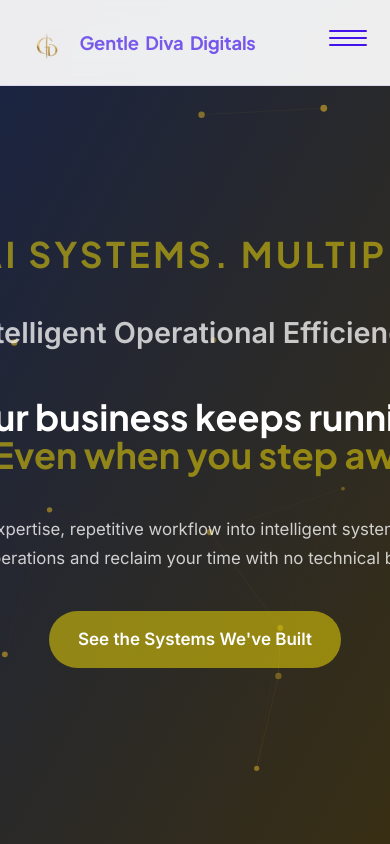
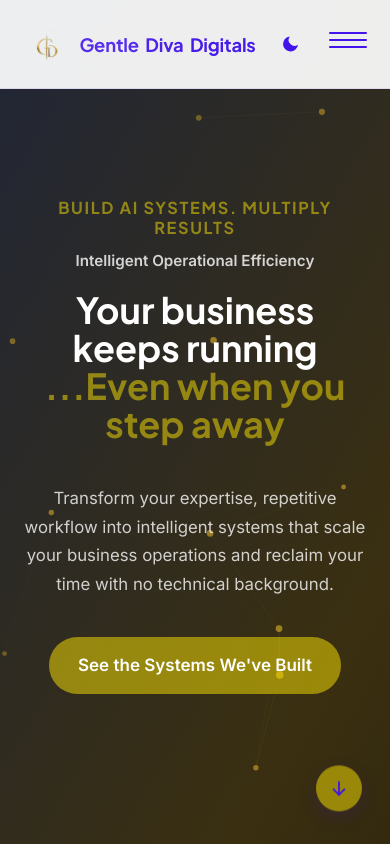
Before and after one commit to Gentle-Diva/GDD-Website, a plain HTML site: page index.html in a window 390 px wide. Shown: the top 844 px of the page. Drawn offline with Linux system fonts and the light colour scheme.

Commit message:
Intense. Theme, scroll, B&A arrow, hero fix

```diff
--- a/css/about.css
+++ b/css/about.css
@@ -7,7 +7,7 @@
 .about-photo{width:180px;height:180px;margin:0 auto 2.2rem;overflow:hidden;background:rgba(58,18,201,0.06);display:flex;align-items:center;justify-content:center;clip-path:polygon(50% 0%,93% 25%,93% 75%,50% 100%,7% 75%,7% 25%)}
 .about-photo img{width:100%;height:100%;object-fit:cover;display:block}
 
-.about-text{text-align:justify;hyphens:auto;margin-bottom:2.5rem}
+.about-text{text-align:left;line-height:1.65;margin-bottom:2.5rem}
 .about-text p{margin-bottom:1.2rem;max-width:none}
 
 .connect-btn{display:inline-flex;align-items:center;gap:0.6rem;background:var(--gold);color:var(--blue);padding:0.9rem 1.7rem;border-radius:100px;text-decoration:none;font-weight:600}
--- a/css/base.css
+++ b/css/base.css
@@ -2,13 +2,14 @@
 *{margin:0;padding:0;box-sizing:border-box}
 :root{
   color-scheme: light;
-  --white:#ffffff;
+
+  --white:#ffffff(0 90% 9%);
   --blue:#4214eb;
   --gold:rgba(252, 227, 3, 0.5);
   --body-text:#2a2a2a;
   --font-heading:'Plus Jakarta Sans',sans-serif;
   --font-body:'Inter',sans-serif;
-  --section-border:rgba(58, 6, 247, 0.14);
+    --section-border:rgba(58, 6, 247, 0.14);
 
   /* legacy aliases: keep sections not yet rebuilt from breaking mid-redesign */
   --cream:var(--white);
@@ -17,31 +18,8 @@
   --ink:var(--body-text);--ink-soft:var(--body-text);--ink-muted:#6b6b64;
   --serif:var(--font-heading);--sans:var(--font-body);
 }
-html{
-  scroll-behavior:smooth;
-  overflow-x:hidden;
-  background-color:var(--white);
-  color:var(--body-text);
-  color-scheme:light;
-}
-body{
-  font-family:var(--font-body);
-  font-size:17px;
-  line-height:1.7;
-  color:var(--body-text);
-  background:linear-gradient(180deg,#ffffff 0%,#f8f9ff 100%);
-  overflow-x:hidden;
-  -webkit-font-smoothing:antialiased;
-  min-height:100%;
-}
-*{color:inherit}
-input,textarea,select,button{color-scheme:light}
-
-@media (prefers-color-scheme: dark){
-  :root{color-scheme:light !important}
-  html,body{background-color:#ffffff !important;color:#2a2a2a !important}
-  body *{color:inherit !important}
-}
+html{scroll-behavior:smooth;overflow-x:hidden}
+body{font-family:var(--font-body);font-size:17px;line-height:1.7;color:var(--body-text);background:linear-gradient(180deg,#ffffff 0%,#f8f9ff 100%);overflow-x:hidden;-webkit-font-smoothing:antialiased}
 
 h1,h2,h3{font-family:var(--font-heading);color:var(--blue);line-height:1.15}
 h1{font-size:clamp(2.75rem,6vw,4.5rem);font-weight:700;line-height:1.05}
@@ -81,3 +59,10 @@ section[id]{scroll-margin-top:90px}
 .bullet-list{list-style:none;display:flex;flex-direction:column;gap:0.6rem}
 .bullet-list li{position:relative;padding-left:1.5rem;font-size:0.98rem;line-height:1.6}
 .bullet-list li::before{content:'';position:absolute;left:0;top:0.5em;width:8px;height:8px;background:var(--body-text);border-radius:2px;transform:rotate(45deg)}
+
+.scroll-toggle{position:fixed;bottom:28px;right:28px;width:46px;height:46px;border-radius:50%;background:var(--gold);color:var(--blue);border:none;cursor:pointer;display:flex;align-items:center;justify-content:center;z-index:150;box-shadow:0 6px 18px rgba(58,18,201,0.18)}
+.scroll-toggle svg{width:22px;height:22px}
+.scroll-toggle{animation:scrollBounceDown 1.8s ease-in-out infinite}
+.scroll-toggle.at-bottom{animation:scrollBounceUp 1.8s ease-in-out infinite}
+@keyframes scrollBounceDown{0%,100%{transform:translateY(0)}50%{transform:translateY(-5px)}}
+@keyframes scrollBounceUp{0%,100%{transform:translateY(0) rotate(180deg)}50%{transform:translateY(5px) rotate(180deg)}}
--- a/css/hero.css
+++ b/css/hero.css
@@ -5,14 +5,14 @@
 
 .hero-network{position:absolute;inset:0;width:100%;height:100%;z-index:1}
 
-.hero-content{position:relative;z-index:2;max-width:700px;text-align:center}
-.hero-eyebrow{display:block;color:var(--gold);font-family:var(--font-heading);font-weight:650;font-size:2.2rem;text-transform:uppercase;letter-spacing:0.1em;margin-bottom:1.6rem;white-space:nowrap}
-.hero-subline{color:rgba(255,255,255,0.75);font-family:var(--font-body);font-size:1.8rem;font-weight:550;margin-bottom:2.5rem}
+.hero-content{position:relative;z-index:2;max-width:700px;width:100%;text-align:center}
+.hero-eyebrow{display:block;color:var(--gold);font-family:var(--font-heading);font-weight:650;font-size:clamp(1.05rem,2.8vw,2.2rem);line-height:1.2;text-transform:uppercase;letter-spacing:0.1em;margin-bottom:1rem;max-width:100%;white-space:normal}
+.hero-subline{color:rgba(255,255,255,0.8);font-family:var(--font-body);font-size:clamp(1rem,2.3vw,1.8rem);font-weight:550;line-height:1.4;margin:0 auto 2rem;max-width:100%}
 
 .hero h1{color:#fff;margin-bottom:2.6rem;font-size:clamp(2.25rem,4.5vw,3.25rem)}
 .hero h1 em{color:var(--gold);font-style:normal}
 
 .hero-desc{color:rgba(255,255,255,0.78);font-size:1.05rem;line-height:1.7;margin:0 auto 2.4rem;max-width:52ch}
 
-.hero-cta{display:inline-block;background:var(--gold);color:#fff;padding:0.9rem 1.8rem;border-radius:100px;font-weight:600;text-decoration:none;transition:transform .15s ease,background .2s ease}
+.hero-cta{display:inline-block;background:var(--gold);color:#fff;padding:0.9rem 1.8rem;border-radius:100px;font-weight:600;text-decoration:none;transition:transform .15s ease,background .2s ease;max-width:100%}
 .hero-cta:hover{transform:translateY(-2px)}
--- a/css/nav.css
+++ b/css/nav.css
@@ -3,6 +3,8 @@ nav{position:fixed;top:0;left:0;right:0;z-index:100;display:flex;align-items:cen
 
 .nav-brand{display:flex;align-items:center;gap:0.2rem;text-decoration:none}
 .nav-logo{height:40px;width:auto;display:block}
+
+.nav-right{display:flex;align-items:center;gap:0.8rem}
 
 .nav-name{display:inline-flex;gap:0.35em;font-family:var(--font-heading);font-weight:700;font-size:1.15rem;color:var(--blue);letter-spacing:-0.01em}
 .nav-name .word{display:inline-block;opacity:0;transform:translateY(10px);animation:navWordIn .4s cubic-bezier(.2,.8,.2,1) forwards,navPulse 2.6s ease-in-out infinite}
@@ -31,3 +33,10 @@ nav{position:fixed;top:0;left:0;right:0;z-index:100;display:flex;align-items:cen
 
 .nav-dropdown a{padding:0.7rem 1rem;border-radius:8px;color:var(--blue);text-decoration:none;font-family:var(--font-body);font-size:0.95rem;font-weight:500;transition:background .15s ease,color .15s ease}
 .nav-dropdown a:hover{background:rgba(172,160,53,0.14);color:#7a6f1f}
+
+.theme-toggle{background:none;border:none;cursor:pointer;color:var(--blue);padding:0.5rem;display:flex;align-items:center;justify-content:center;width:50px;height:50px}
+.theme-toggle svg{color:var(--blue);fill:var(--blue);width:25px;height:20px}
+.theme-toggle:hover,
+.theme-toggle:focus-visible{color:var(--blue);-webkit-text-fill-color:var(--blue);}
+body.dark-mode{background:#15100c;color:#e8e6e0}
+body.dark-mode .about,body.dark-mode .pain,body.dark-mode .how-we-work,body.dark-mode .systems,body.dark-mode .stats,body.dark-mode .comein,body.dark-mode footer,body.dark-mode nav{background:#15100c;color:#e8e6e0}
--- a/css/responsive.css
+++ b/css/responsive.css
@@ -2,12 +2,15 @@
 @media(max-width:700px){
   .about-text{text-align:left}
   .hero{padding:7rem 6% 4rem}
+  .hero-eyebrow{font-size:clamp(0.95rem,4.2vw,1.4rem);margin-bottom:0.75rem;white-space:normal;line-height:1.25}
+  .hero-subline{font-size:clamp(0.95rem,3.4vw,1.2rem);margin-bottom:1.25rem;line-height:1.35}
   .hero-desc{max-width:100%}
 
   .stats-grid{grid-template-columns:repeat(2,1fr)}
 
   .system-panel{grid-template-columns:1fr}
-  .ba-arrow{transform:rotate(90deg);padding:0.4rem 0;width:100%}
+  .ba-arrow{width:28px;min-width:28px;padding:0;margin:0.6rem auto;animation:arrowPulseMobile 1.5s ease-in-out infinite}
+@keyframes arrowPulseMobile{0%,100%{transform:rotate(90deg) translateY(0);opacity:0.55}50%{transform:rotate(90deg) translateY(5px);opacity:1}}
 
   .pain-list li{font-size:1.05rem}
 
--- a/css/systems.css
+++ b/css/systems.css
@@ -17,6 +17,6 @@
 .after .bullet-list li{font-weight:500}
 .after .bullet-list li::before{background:var(--blue)}
 
-.ba-arrow{display:flex;align-items:center;justify-content:center;color:var(--gold);width:26px;padding-top:2.4rem;animation:arrowPulse 1.8s ease-in-out infinite}
+.ba-arrow{display:flex;align-items:center;justify-content:center;color:var(--gold);width:30px;min-width:30px;padding-top:2.4rem;animation:arrowPulse 1.5s ease-in-out infinite}
 .ba-arrow svg{width:100%;height:auto;display:block}
-@keyframes arrowPulse{0%,100%{transform:translateX(0);opacity:0.5}50%{transform:translateX(6px);opacity:1}}
+@keyframes arrowPulse{0%,100%{transform:translateX(0);opacity:2}50%{transform:translateX(6px);opacity:2.5}}
--- a/index.html
+++ b/index.html
@@ -4,7 +4,6 @@
 <meta charset="UTF-8">
 <meta name="viewport" content="width=device-width, initial-scale=1.0">
 <meta name="color-scheme" content="light">
-<meta name="theme-color" content="#ffffff">
 <title>Gentle Diva Digitals - Build AI Systems</title>
 <link rel="icon" type="image/x-icon" href="favicon/favicon-trans2.ico">
 <link rel="icon" type="image/png" sizes="32x32" href="favicon/favicon-32x32trans2.png">
@@ -35,6 +34,9 @@
     </span>
   </a>
 
+   <div class="nav-right">
+    <button class="theme-toggle" id="themeToggle" type="button" aria-label="Toggle dark mode"><svg viewBox="0 0 24 24" fill="currentColor" width="20" height="20"><path d="M21 12.79A9 9 0 1 1 11.21 3 7 7 0 0 0 21 12.79z"/></svg></button>
+
   <div class="nav-menu">
     <button class="nav-menu-btn" id="navMenuBtn" aria-label="Open menu" aria-expanded="false">
       <span class="bars"><span></span><span></span><span></span></span>
@@ -64,14 +66,14 @@
   <div class="pain-inner">
     <h2>You didn't start your business<br>to spend all day on repetitive tasks.</h2>
     <ul class="pain-list">
-      <li>Scattered data across different sources</li>
-      <li>Inconsistent and unorganized CRM</li>
-      <li>Follow-ups that never happen</li>
       <li>Onboarding 24hrs later</li>
       <li>Leads neglected go cold</li>
       <li>Manual content publishing</li>
+      <li>Follow-ups that never happen</li>
+      <li>Inconsistent and unorganized CRM</li>
+      <li>Manual order and payment tracking</li>
+      <li>Scattered data across different sources</li>
       <li>Customer details unorganized and missed out</li>
-      <li>Manual order and payment tracking</li>
     </ul>
   </div>
 </section>
@@ -88,7 +90,7 @@
           </span>
           <h3>Assessment &amp; Analysis</h3>
         </div>
-        <p class="work-sub">Understand processes first, connect apps second</p>
+        <p class="work-sub">Understand Processes</p>
         <ul class="bullet-list">
           <li>We learn your business's goal first to know high impact operations that determine what your business success is.</li>
           <li>We outline processes that should be automated and operations that stay human.</li>
@@ -104,11 +106,11 @@
           </span>
           <h3>Build the Architecture</h3>
         </div>
-        <p class="work-sub">Connect apps &amp; APIs to communicate</p>
+        <p class="work-sub">Connect Apps &amp; APIs</p>
         <ul class="bullet-list">
           <li>We utilize AI expertise to decide where AI agents will be most effective and integrate tightly.</li>
           <li>We build custom workflows with conditional logic and branching, tested across different scenarios and edge cases.</li>
-          <li>We build a guardrail — an error workflow that alerts instantly if an app or API doesn't respond in production, instead of silence.</li>
+          <li>We build a guardrail - an error workflow that alerts instantly if an app or API doesn't respond in production, instead of silence.</li>
           <li>We build live websites and web apps when requested.</li>
         </ul>
       </div>
@@ -289,6 +291,10 @@
   <p class="footer-credit">Website built by Gentle Diva Digitals.</p>
 </footer>
 
+<button class="scroll-toggle" id="scrollToggle" type="button" aria-label="Scroll">
+  <svg viewBox="0 0 24 24" fill="none" stroke="currentColor" stroke-width="2" stroke-linecap="round" stroke-linejoin="round"><line x1="12" y1="5" x2="12" y2="19"/><polyline points="18 13 12 19 6 13"/></svg>
+</button>
+
 <script src="js/main.js"></script>
 </body>
 </html>
--- a/js/main.js
+++ b/js/main.js
@@ -3,7 +3,29 @@
 document.addEventListener('DOMContentLoaded', () => {
   initNavMenu();
   initHeroNetwork();
+  const scrollBtn = document.getElementById('scrollToggle');
+if (scrollBtn) {
+  function updateScrollBtn() {
+    const past = window.scrollY > (document.body.scrollHeight - window.innerHeight) / 2;
+    scrollBtn.classList.toggle('at-bottom', past);
+  }
+  updateScrollBtn();
+  window.addEventListener('scroll', updateScrollBtn);
+  scrollBtn.addEventListener('click', () => {
+    const target = scrollBtn.classList.contains('at-bottom') ? 0 : document.body.scrollHeight;
+    window.scrollTo({ top: target, behavior: 'smooth' });
+  });
+}
 });
+
+const toggle = document.getElementById('themeToggle');
+if (toggle) {
+  if (localStorage.getItem('theme') === 'dark') document.body.classList.add('dark-mode');
+  toggle.addEventListener('click', () => {
+    document.body.classList.toggle('dark-mode');
+    localStorage.setItem('theme', document.body.classList.contains('dark-mode') ? 'dark' : 'light');
+  });
+}
 
 function initNavMenu() {
   const menuBtn = document.getElementById('navMenuBtn');
```
